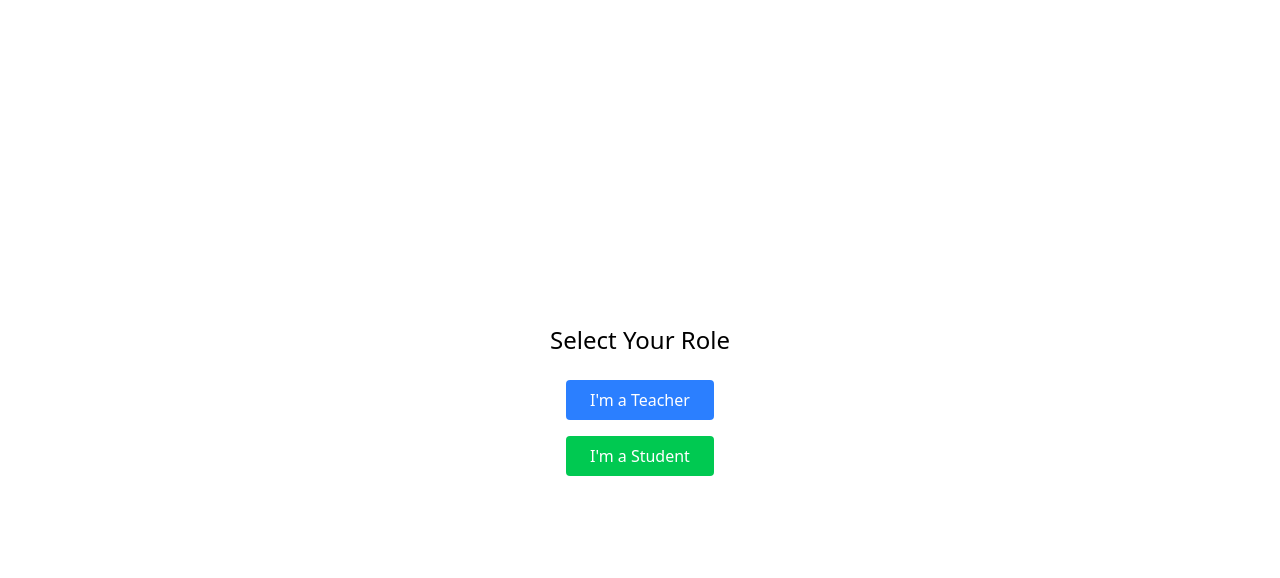
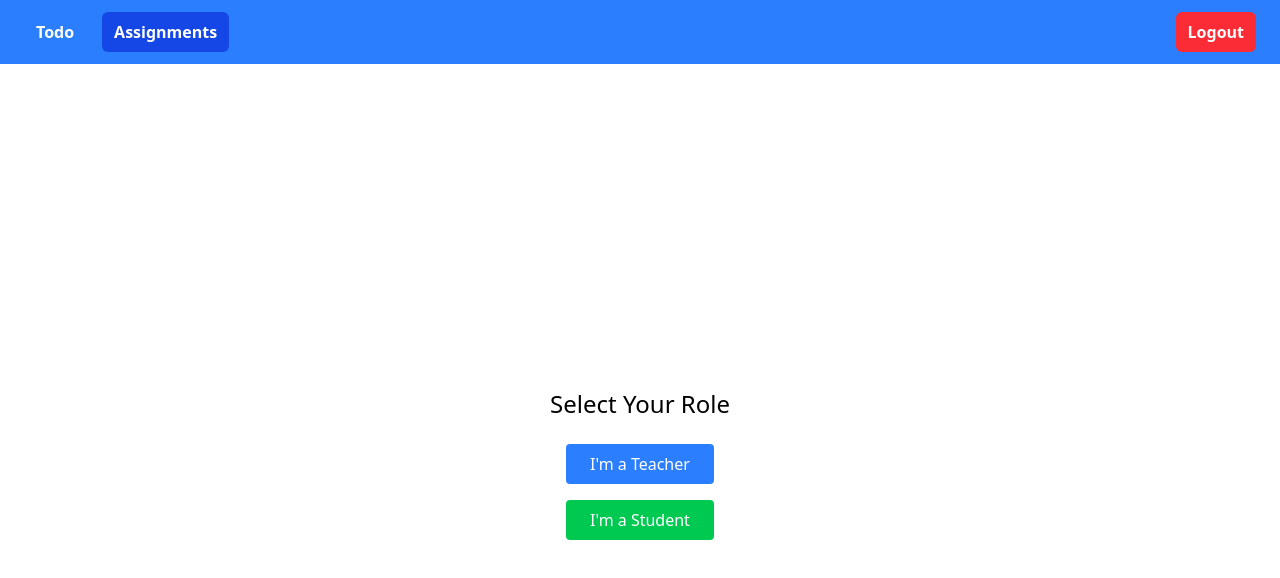
Before and after one commit to Viajypatel/MERN_TODO21, a React (Vite) app in the folder Frontend/: page /ts in a window 1280 px wide. Shown: the top 578 px of the page. Built offline with nearby package versions, Linux system fonts and the light colour scheme.

Commit message:
add navbar and change routes

```diff
--- a/Frontend/src/App.jsx
+++ b/Frontend/src/App.jsx
@@ -20,7 +20,8 @@ function App() {
       <Route element={<PrivateRoute/>}>
         <Route path="/home" element={<Home/>}/>
       </Route>
-      <Route path='TS' element={<TeacherStudent/>}/>
+       <Route path='/ts' element={<TeacherStudent/>}/>
+
         <Route path="/" element={<Register/>}/>
         <Route path="/login" element={<Login/>}/>
       </Routes>
--- a/Frontend/src/component/AssignmentForm.jsx
+++ b/Frontend/src/component/AssignmentForm.jsx
@@ -3,12 +3,12 @@ import api from "../api/axiosInstance";
 
 const AssignmentForm = ({ onAdd }) => {
   const [form, setForm] = useState({ title: "", description: "", subject: "", deadline: "" });
-
+  const BASE_URL = "https://mern-todo-21-api.vercel.app";
   const handleChange = (e) => setForm({ ...form, [e.target.name]: e.target.value });
 
   const handleSubmit = async (e) => {
     e.preventDefault();
-    const res = await api.post("/api/assignments", form);
+    const res = await api.post(`${BASE_URL}/api/assignments`, form);
     onAdd(res.data);
     setForm({ title: "", description: "", subject: "", deadline: "" });
   };
--- /dev/null
+++ b/Frontend/src/component/Navbar.jsx
@@ -0,0 +1,39 @@
+import React, { useContext } from "react";
+import { NavLink, useNavigate } from "react-router-dom";
+import { AuthContext } from "../context/AuthContext";
+
+const Navbar = () => {
+  const { logout } = useContext(AuthContext);
+  const navigate = useNavigate();
+
+  const handleLogout = () => {
+    logout();
+    navigate("/login");
+  };
+
+  const linkClass = ({ isActive }) =>
+    isActive
+      ? "bg-blue-700 px-3 py-2 rounded-md font-semibold"
+      : "hover:bg-blue-600 px-3 py-2 rounded-md font-semibold";
+
+  return (
+    <nav className="flex justify-between items-center bg-blue-500 text-white px-6 py-3">
+      <div className="flex space-x-4">
+        <NavLink to="/home" className={linkClass}>
+          Todo
+        </NavLink>
+        <NavLink to="/ts" className={linkClass}>
+          Assignments
+        </NavLink>
+      </div>
+      <button
+        onClick={handleLogout}
+        className="bg-red-500 hover:bg-red-700 px-3 py-2 rounded-md font-semibold"
+      >
+        Logout
+      </button>
+    </nav>
+  );
+};
+
+export default Navbar;
--- a/Frontend/src/component/RoleSelector.jsx
+++ b/Frontend/src/component/RoleSelector.jsx
@@ -1,7 +1,10 @@
 import React from "react";
-
+import Navbar from "./Navbar";
 const RoleSelector = ({ setRole }) => {
   return (
+    <>
+
+    <Navbar/>
     <div className="flex flex-col items-center justify-center h-screen">
       <h1 className="text-2xl mb-6">Select Your Role</h1>
       <button
@@ -15,6 +18,7 @@ const RoleSelector = ({ setRole }) => {
         I'm a Student
       </button>
     </div>
+     </>
   );
 };
 
--- a/Frontend/src/pages/Home.jsx
+++ b/Frontend/src/pages/Home.jsx
@@ -1,17 +1,11 @@
 import React, { useContext } from 'react'
 import TodoPage from './TodoPage'
-import { AuthContext, AuthProvider } from '../context/AuthContext'
+import Navbar from '../component/Navbar'
 function Home() {
-  const {logout}=useContext(AuthContext);
+
   return (
     <div className="m-0">
- <button
-    className="fixed  text-white font-semibold top-4 right-4 hover:bg-red-700 bg-red-500 px-3 py-2 border-2 border-black rounded-md z-50"
-    onClick={logout}
-  >
-    Logout
-  </button>
-
+ <Navbar/>
  <TodoPage/>
     </div>
   )
--- a/Frontend/src/pages/StudentDashboard.jsx
+++ b/Frontend/src/pages/StudentDashboard.jsx
@@ -1,5 +1,6 @@
 import React, { useEffect, useState } from "react";
 import AssignmentList from "../component/AssignmentList";
+import Navbar from "../component/Navbar"
 //import api from "../api/axiosInstance";
 import axios from "axios"
 const StudentDashboard = () => {
@@ -8,14 +9,15 @@ const BASE_URL = "https://mern-todo-21-api.vercel.app";
 
   useEffect(() => {
     const fetchAssignments = async () => {
-      const res = await axios.get(`http://localhost:5000/api/assignments`);
+      const res = await axios.get(`${BASE_URL}/api/assignments`);
       setAssignments(res.data);
     };
     fetchAssignments();
   }, []);
 
   return (
-    <div className="p-6">
+    <div className="m-0">
+    <Navbar/>
       <h1 className="text-xl mb-4">Student Dashboard</h1>
       <AssignmentList assignments={assignments} />
     </div>
--- a/Frontend/src/pages/TeacherDashboard.jsx
+++ b/Frontend/src/pages/TeacherDashboard.jsx
@@ -2,20 +2,21 @@ import React, { useState, useEffect } from "react";
 import AssignmentForm from "../component/AssignmentForm";
 import AssignmentList from "../component/AssignmentList";
 import api from "../api/axiosInstance";
-
+import Navbar from "../component/Navbar"
 const TeacherDashboard = () => {
   const [assignments, setAssignments] = useState([]);
-
+  const BASE_URL = "https://mern-todo-21-api.vercel.app";
   useEffect(() => {
     const fetchAssignments = async () => {
-      const res = await api.get("/api/assignments");
+      const res = await api.get(`${BASE_URL}/api/assignments`);
       setAssignments(res.data);
     };
     fetchAssignments();
   }, []);
 
   return (
-    <div className="p-6">
+    <div className="m-0">
+    <Navbar/>
       <h1 className="text-xl mb-4">Teacher Dashboard</h1>
       <AssignmentForm onAdd={(a) => setAssignments([a, ...assignments])} />
       <AssignmentList assignments={assignments} />
--- a/Frontend/src/pages/TeacherStudent.jsx
+++ b/Frontend/src/pages/TeacherStudent.jsx
@@ -2,6 +2,7 @@ import React,{useState} from 'react'
 import RoleSelector from "../component/RoleSelector"
 import TeacherDashboard from "./TeacherDashboard";
 import StudentDashboard from "./StudentDashboard";
+
 const TeacherStudent = () => {
   const [role, setRole] = useState(null);
 
```
